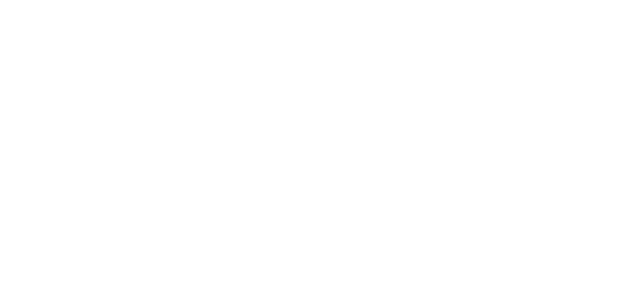
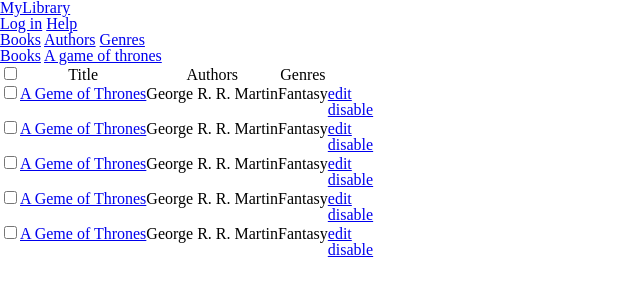
Before and after one commit to dennisshevtsov/my-library-mockup, a website: page index.html in a window 1280 px wide. Shown: the whole page, without its empty margins (0-640 px from the left). Drawn offline with nearby package versions, Linux system fonts and the light colour scheme; files that its build step writes are made by us from their sources.

Commit message:
skeleton

```diff
--- a/index.html
+++ b/index.html
@@ -10,6 +10,99 @@
 </head>
 
 <body class="page">
+  <header class="page__header">
+    <a class="page__brand" href="/">
+      <span>MyLibrary</span>
+    </a>
+    <nav class="page__menu action-list">
+      <a class="action-list__item" href="#"><span>Log in</span></a>
+      <a class="action-list__item" href="#"><span>Help</span></a>
+    </nav>
+    <nav class="page__navs action-list">
+      <a class="action-list__item" href="#"><span>Books</span></a>
+      <a class="action-list__item" href="#"><span>Authors</span></a>
+      <a class="action-list__item" href="#"><span>Genres</span></a>
+    </nav>
+    <nav class="page__breadcrumbs action-list">
+      <a class="action-list__item" href="#"><span>Books</span></a>
+      <a class="action-list__item" href="#"><span>A game of thrones</span></a>
+    </nav>
+  </header>
+  <main class="page__content">
+    <table class="grid">
+      <thead>
+        <tr class="grid__row grid__row_headed">
+          <th class="grid__cell"><input type="checkbox"></th>
+          <th class="grid__cell"><span>Title</span></th>
+          <th class="grid__cell"><span>Authors</span></th>
+          <th class="grid__cell"><span>Genres</span></th>
+          <th class="grid__cell"></th>
+        </tr>
+      </thead>
+      <tbody>
+        <tr class="grid__row">
+          <td><input type="checkbox"></td>
+          <td class="grid__cell"><a href="#"><span>A Geme of Thrones</span></a></td>
+          <td><span>George R. R. Martin</span></td>
+          <td><span>Fantasy</span></td>
+          <td>
+            <ul class="action-list">
+              <li class="action-list__item"><a href="#">edit</a></li>
+              <li class="action-list__item"><a href="#">disable</a></li>
+            </ul>
+          </td>
+        </tr>
+        <tr class="grid__row">
+          <td><input type="checkbox"></td>
+          <td class="grid__cell"><a href="#"><span>A Geme of Thrones</span></a></td>
+          <td><span>George R. R. Martin</span></td>
+          <td><span>Fantasy</span></td>
+          <td>
+            <ul class="action-list">
+              <li class="action-list__item"><a href="#">edit</a></li>
+              <li class="action-list__item"><a href="#">disable</a></li>
+            </ul>
+          </td>
+        </tr>
+        <tr class="grid__row">
+          <td><input type="checkbox"></td>
+          <td class="grid__cell"><a href="#"><span>A Geme of Thrones</span></a></td>
+          <td><span>George R. R. Martin</span></td>
+          <td><span>Fantasy</span></td>
+          <td>
+            <ul class="action-list">
+              <li class="action-list__item"><a href="#">edit</a></li>
+              <li class="action-list__item"><a href="#">disable</a></li>
+            </ul>
+          </td>
+        </tr>
+        <tr class="grid__row">
+          <td><input type="checkbox"></td>
+          <td class="grid__cell"><a href="#"><span>A Geme of Thrones</span></a></td>
+          <td><span>George R. R. Martin</span></td>
+          <td><span>Fantasy</span></td>
+          <td>
+            <ul class="action-list">
+              <li class="action-list__item"><a href="#">edit</a></li>
+              <li class="action-list__item"><a href="#">disable</a></li>
+            </ul>
+          </td>
+        </tr>
+        <tr class="grid__row">
+          <td><input type="checkbox"></td>
+          <td class="grid__cell"><a href="#"><span>A Geme of Thrones</span></a></td>
+          <td><span>George R. R. Martin</span></td>
+          <td><span>Fantasy</span></td>
+          <td>
+            <ul class="action-list">
+              <li class="action-list__item"><a href="#">edit</a></li>
+              <li class="action-list__item"><a href="#">disable</a></li>
+            </ul>
+          </td>
+        </tr>
+      </tbody>
+    </table>
+  </main>
 </body>
 
 </html>
```
